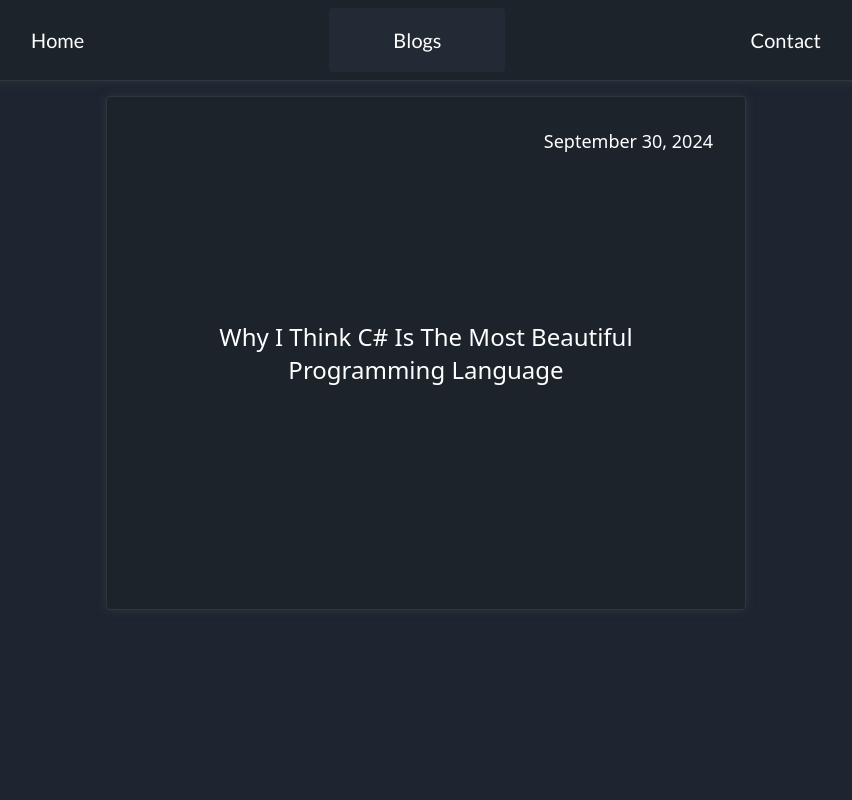
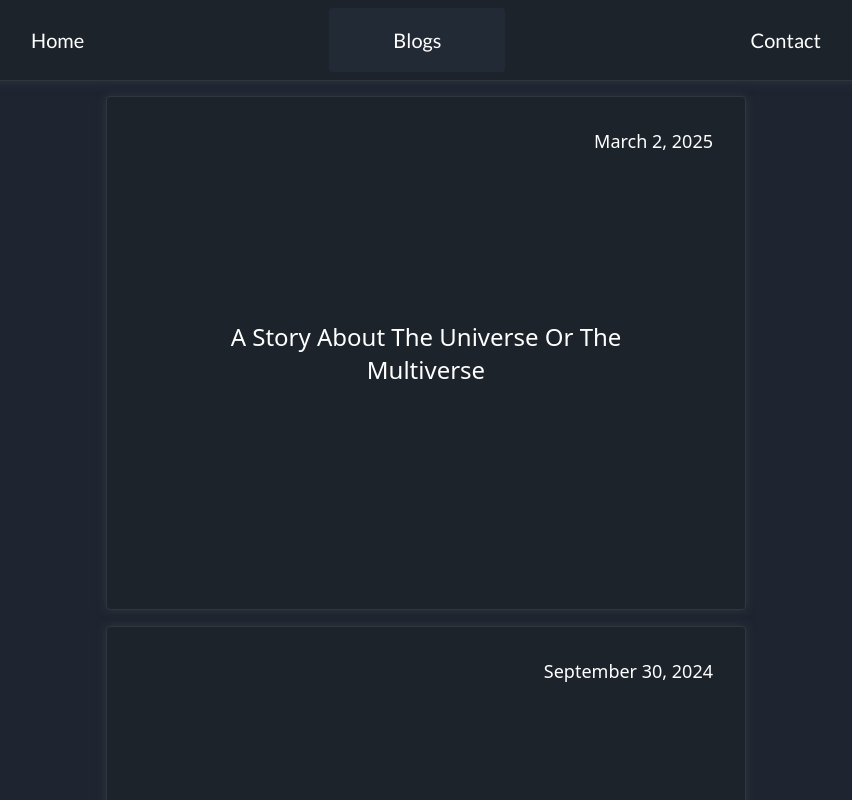
Before and after one commit to annasajkh/annas-website, a React (Vite) app: page /#/blogs in a window 1280 px wide. Shown: the top 800 px of the page, without its empty margins (214-1066 px from the left). Built offline with nearby package versions, Linux system fonts and the light colour scheme.

Commit message:
a new story

```diff
--- a/src/pages/Blogs.tsx
+++ b/src/pages/Blogs.tsx
@@ -7,9 +7,9 @@
 
   return (
     <div className="blogs">
-        {/* <BlogThumbnail title="A Story About The Universe Or The Multiverse" date="March 2, 2025" onClick={() => {
+        <BlogThumbnail title="A Story About The Universe Or The Multiverse" date="March 2, 2025" onClick={() => {
             navigate("a_story_about_the_universe_or_the_multiverse")
-        }} /> */}
+        }} />
 
         <BlogThumbnail title="Why I Think C# Is The Most Beautiful Programming Language" date="September 30, 2024" onClick={() => {
             navigate("why_i_think_cs_is_the_most_beautiful_programming_language")
```
